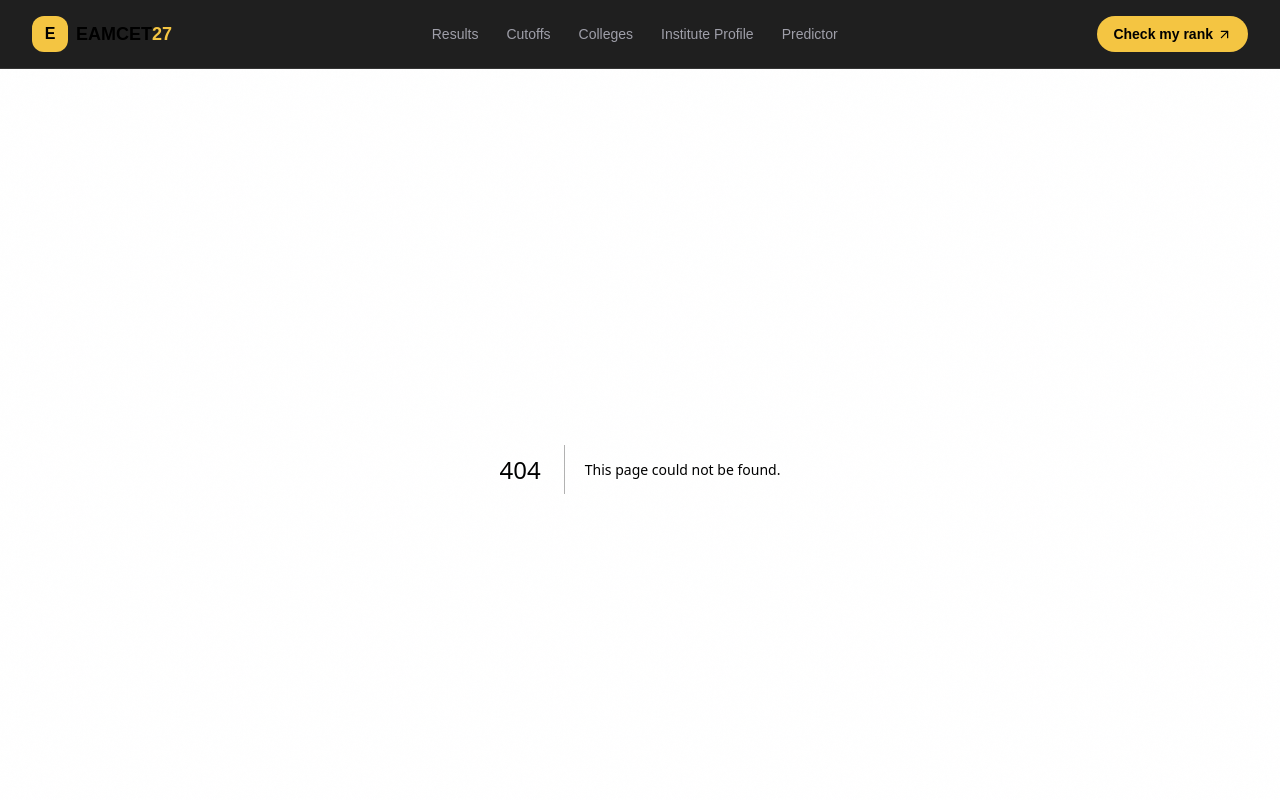
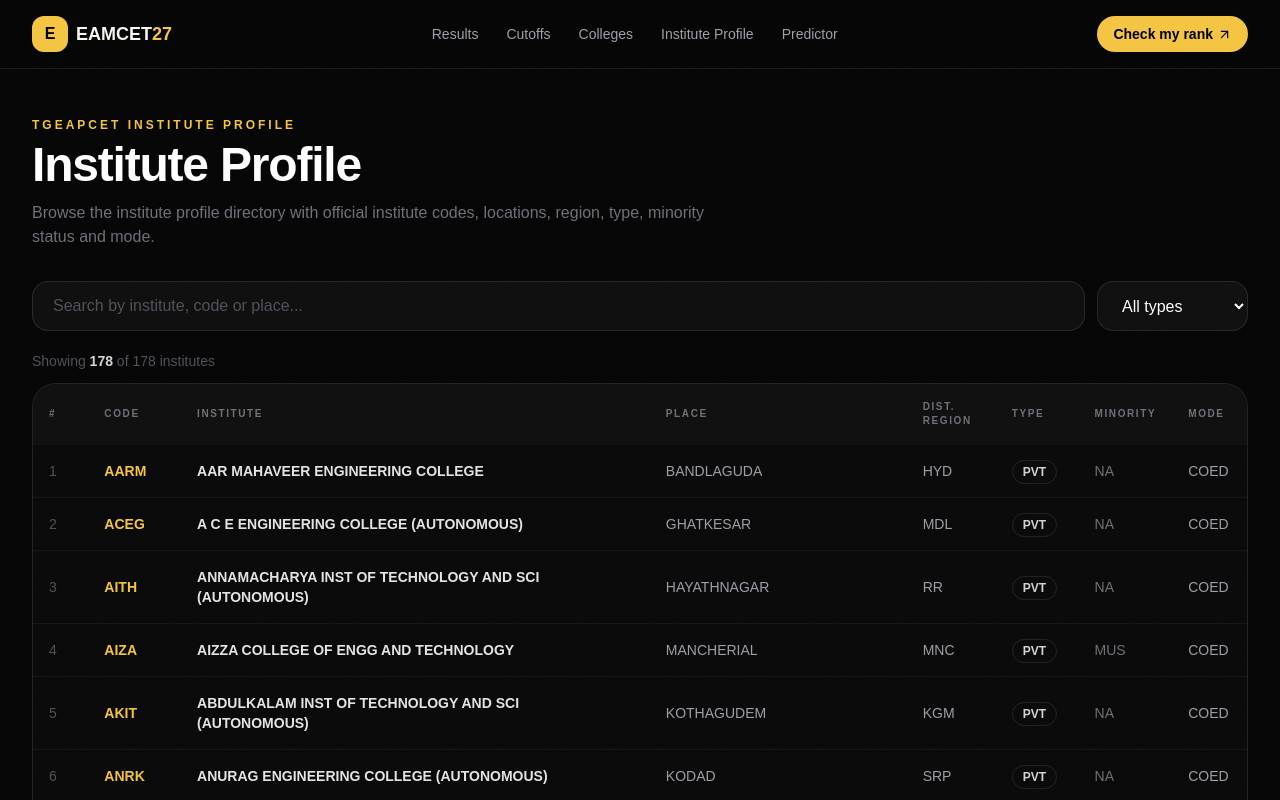
Before and after one commit to AnjaniBeesu/Eamcet-2027, a Next.js app: page /institute-profile in a window 1280 px wide. Before the commit this address had no page. Shown: the top 800 px of the page. Built offline with nearby package versions, Linux system fonts and the light colour scheme.

Commit message:
Add Institute Profile page

```diff
--- /dev/null
+++ b/app/institute-profile/page.tsx
@@ -0,0 +1,5 @@
+import InstitutesPage from "@/app/institutes/page";
+
+export default function InstituteProfilePage() {
+  return <InstitutesPage />;
+}
```
